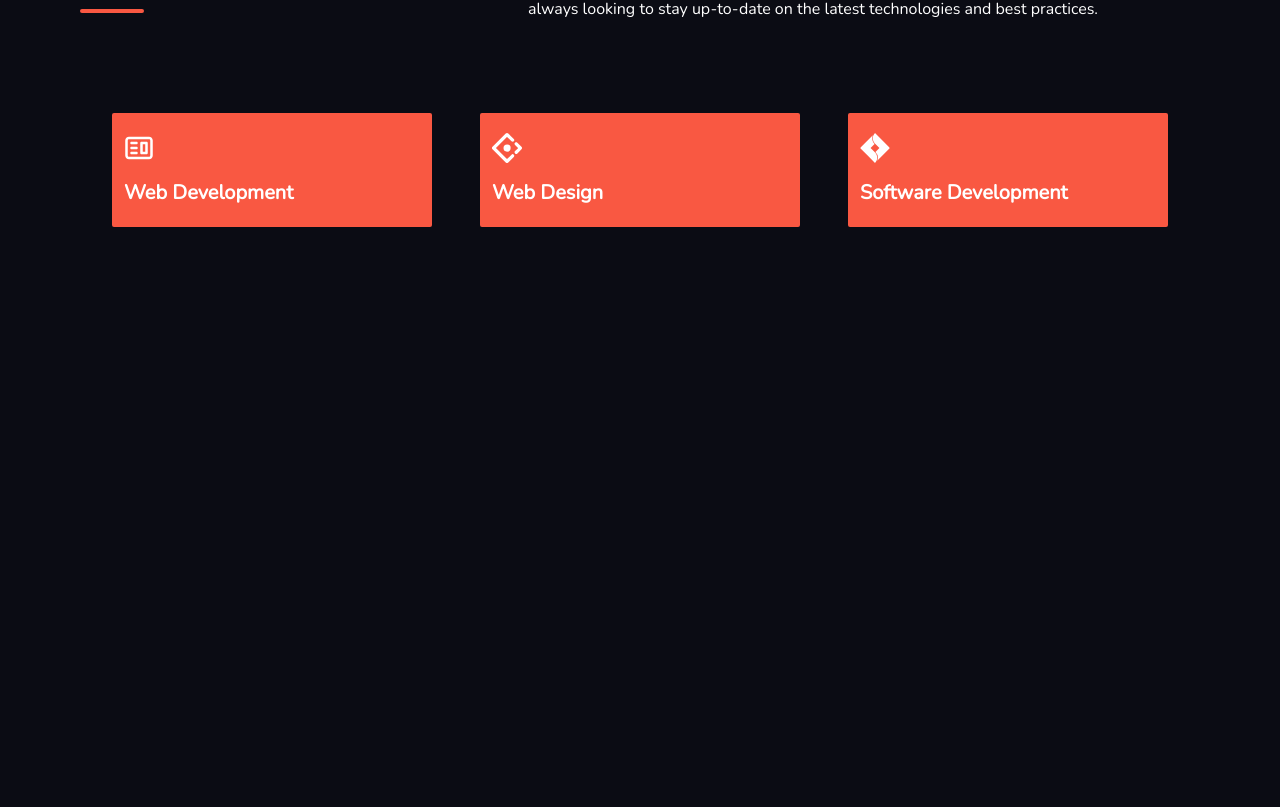
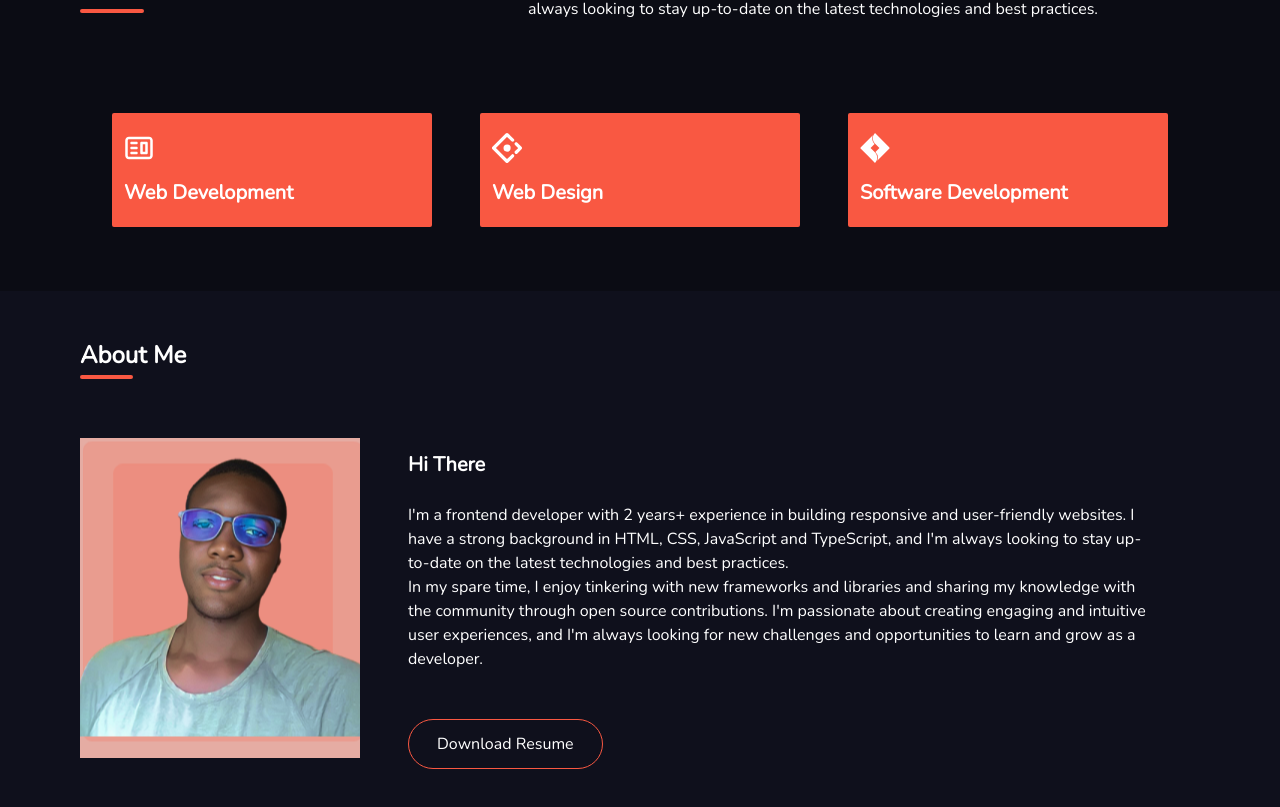
Before and after one commit to Praisecodes/portfolio-tsx, a React (Vite) app: page / in a window 1280 px wide. Shown: the part 651-1458 px from the top of the page. Before the commit the page ends 942 px from the top, so only its background shows below. Built offline with nearby package versions, Linux system fonts and the light colour scheme.

Commit message:
[Update] Build About Me section

```diff
--- a/src/App.tsx
+++ b/src/App.tsx
@@ -1,4 +1,4 @@
-import { Intro, Header, Services } from './components'
+import { Intro, Header, Services, About } from './components'
 
 function App() {
   return (
@@ -6,6 +6,7 @@ function App() {
     <Header />
     <Intro />
     <Services />
+    <About />
     </>
   )
 }
--- /dev/null
+++ b/src/components/about.tsx
@@ -0,0 +1,33 @@
+export default function About(): any{
+    return (
+        <div id="about" className="py-12 flex flex-col lg:items-start items-center bg-alternate-bg lg:px-20 px-5 text-white font-Nunito">
+            <h1 className="lg:w-fit after:content-[''] after:w-1/2 after:mt-1 font-bold after:bg-orange after:block after:h-1 after:rounded-full text-2xl">
+                About Me
+            </h1><br /><br />
+            <div className="flex lg:flex-row items-center flex-col w-full">
+                <div className="lg:w-1/4 w-full h-80 bg-other object-cover bg-no-repeat bg-center"></div>
+                <div className="lg:px-12 w-full mt-6 lg:w-3/4">
+                    <h1 className="text-xl font-bold">
+                        Hi There
+                    </h1><br />
+                    <p>
+                        I'm a frontend developer with 2 years+ experience in building responsive and
+                        user-friendly websites. I have a strong background in HTML, CSS, JavaScript and
+                        TypeScript, and I'm always looking to stay up-to-date on the latest technologies and
+                        best practices.<br />
+                        In my spare time, I enjoy tinkering with new frameworks and
+                        libraries and sharing my knowledge with the community through
+                        open source contributions. I'm passionate about creating
+                        engaging and intuitive user experiences, and I'm always looking
+                        for new challenges and opportunities to learn and grow as a
+                        developer.
+                    </p><br /><br />
+
+                    <button className="border border-orange px-7 py-3 hover:bg-orange duration-300 ease-in-out rounded-full">
+                        Download Resume
+                    </button>
+                </div>
+            </div>
+        </div>
+    )
+}
--- a/src/components/header.tsx
+++ b/src/components/header.tsx
@@ -5,7 +5,7 @@ export default function Header(): any{
         {
             id: 1,
             title: 'Home',
-            navLink: '#home',
+            navLink: '#intro',
         },
         {
             id: 2,
@@ -35,7 +35,7 @@ export default function Header(): any{
     ])
 
     return(
-        <div id="home" className="bg-transparent flex items-center justify-between py-8 lg:px-14 px-2 text-white font-Lato">
+        <div id="home" className="bg-main-bg w-full sticky top-0 left-0 flex items-center justify-between py-8 lg:px-14 px-2 text-white font-Lato">
             <h1 className="text-3xl w-fit">
                 Praise C<span className="text-orange">o</span>des
             </h1>
--- a/src/components/index.tsx
+++ b/src/components/index.tsx
@@ -1,5 +1,6 @@
 import Intro from "./intro";
 import Header from "./header";
 import Services from "./services";
+import About from "./about";
 
-export {Header, Intro, Services};
+export {Header, Intro, Services, About};
--- a/src/components/intro.tsx
+++ b/src/components/intro.tsx
@@ -28,7 +28,7 @@ export default function Intro(): any {
     ])
 
     return (
-        <div id='about' className="bg-alternate-bg py-16 flex items-center flex-wrap lg:flex-row flex-col">
+        <div id='intro' className="bg-alternate-bg py-16 flex items-center flex-wrap lg:flex-row flex-col">
             <div className="lg:w-3/5 lg:px-6 px-1 ">
                 <div className="flex">
                     {
--- a/tailwind.config.cjs
+++ b/tailwind.config.cjs
@@ -17,6 +17,7 @@ module.exports = {
       },
       backgroundImage:{
         'about': 'url("./src/assets/images/praise.png")',
+        'other': 'url("./src/assets/images/praisecodes.png")',
       },
     },
   },
```
Also changed, not shown: src/components/services.tsx (+1 -10 lines).
